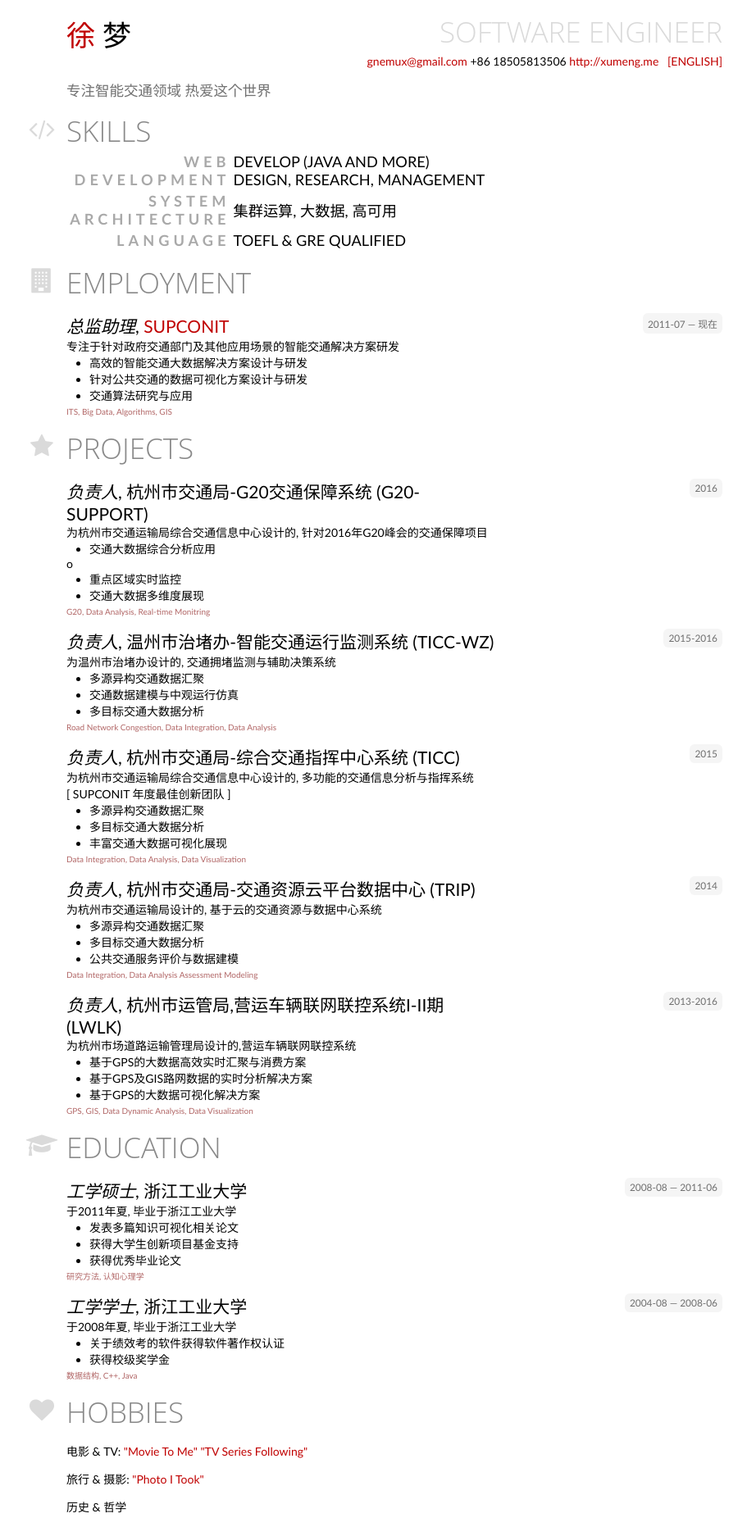
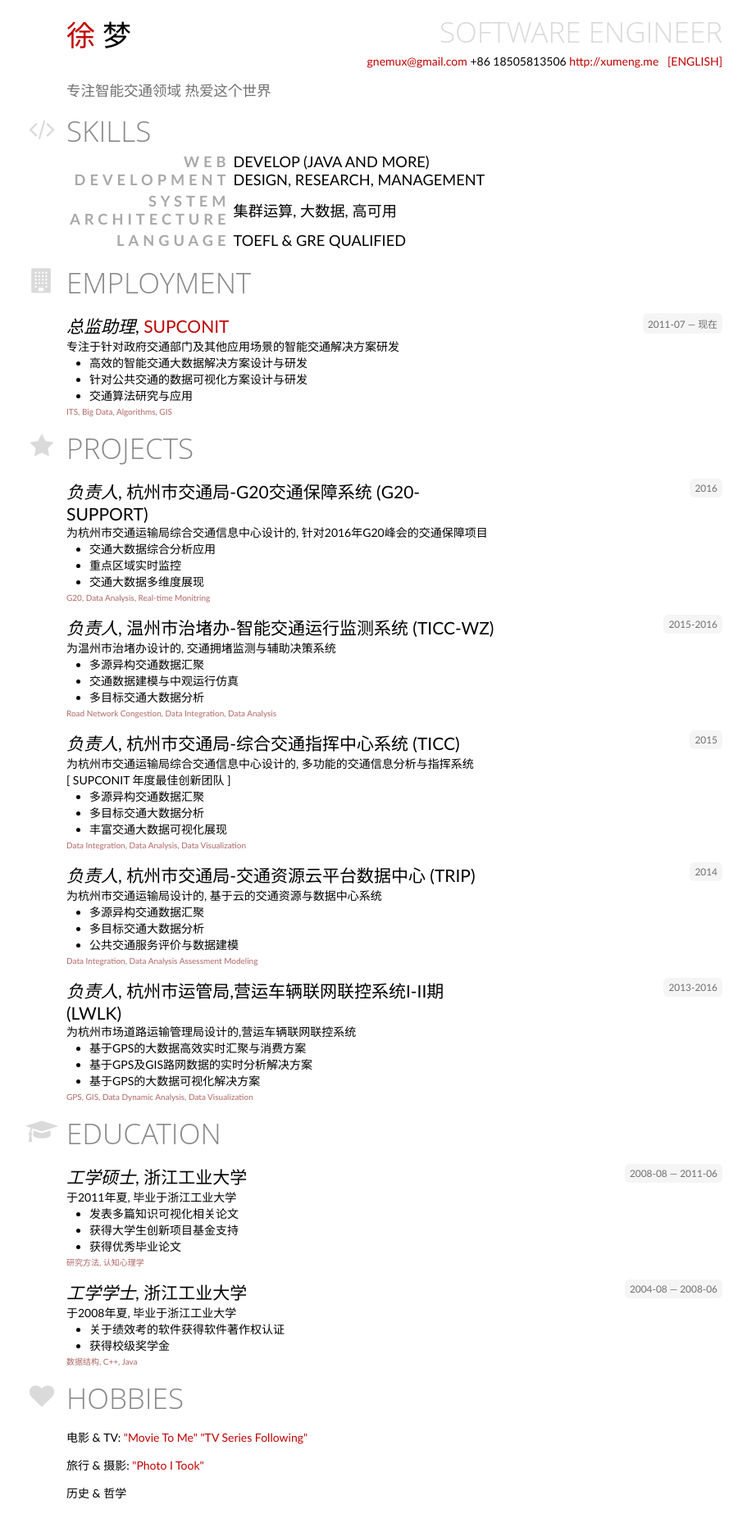
Before and after one commit to gnemux/gnemux.github.io, a Jekyll site: the page resume_cn.html, which Jekyll copies as it is, in a window 1280 px wide. Shown: the whole page at 82% size, without its empty margins (159-1070 px from the left). Built offline with Jekyll 4.4.1, drawn with Linux system fonts in a browser that asks for light colours; nearby versions of some CDN libraries; some web fonts are replaced.

Commit message:
fix typo

```diff
--- a/resume_cn.html
+++ b/resume_cn.html
@@ -279,7 +279,7 @@
 
             <p>为杭州市交通运输局综合交通信息中心设计的, 针对2016年G20峰会的交通保障项目</p>
             <ul>
-                <li>交通大数据综合分析应用</li>o
+                <li>交通大数据综合分析应用</li>
                 <li>重点区域实时监控</li>
                 <li>交通大数据多维度展现</li>
             </ul>
```
